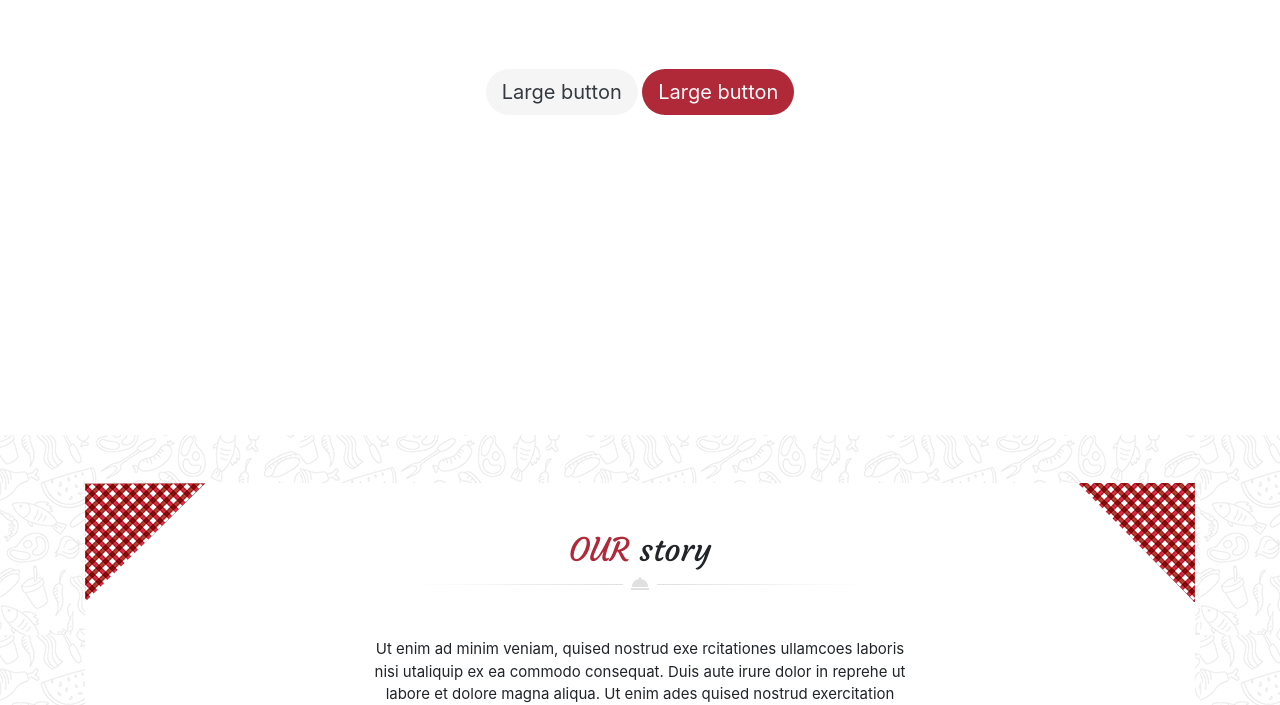
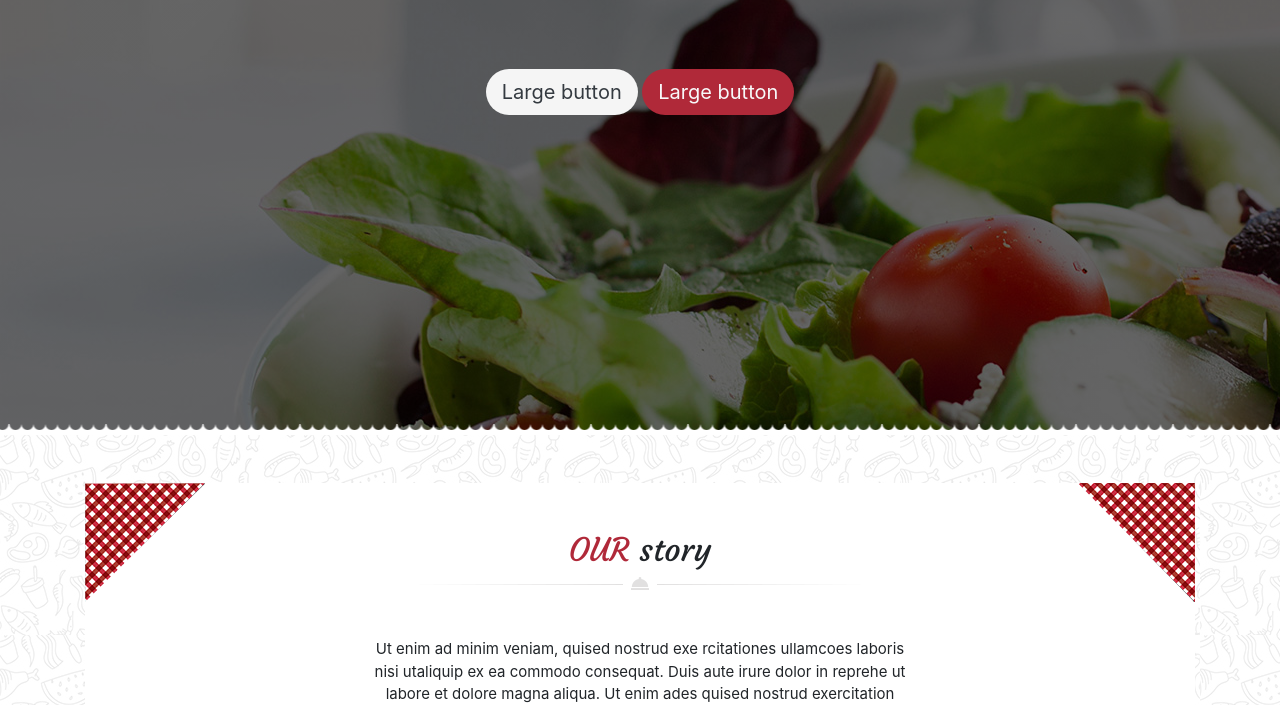
Before and after one commit to adilkedjar/git_bootstrap_les_chefs, a website: page html/index.html in a window 1280 px wide. Shown: the part 347-1052 px from the top of the page. Drawn offline with Linux system fonts and the light colour scheme.

```diff
--- a/sass/style.sass
+++ b/sass/style.sass
@@ -2,12 +2,12 @@
 @import '../node_modules/@fortawesome/fontawesome-free/css/all.css'
 
 .banner1
-    background-image: ('../images/banner1.jpg')
+    background-image: url('../images/banner1.jpg')
 
 .opac
 
     padding-bottom: 25%
-    background: ('../images/bottom_decoration_img.png') bottom repeat-x,linear-gradient(rgba(0, 0, 0, 0.6),rgba(0, 0, 0, 0.6))
+    background: url('../images/bottom_decoration_img.png') bottom repeat-x,linear-gradient(rgba(0, 0, 0, 0.6),rgba(0, 0, 0, 0.6))
 
 .occasion
     padding-top: 5%
```
Also changed, not shown: css/style.css.
